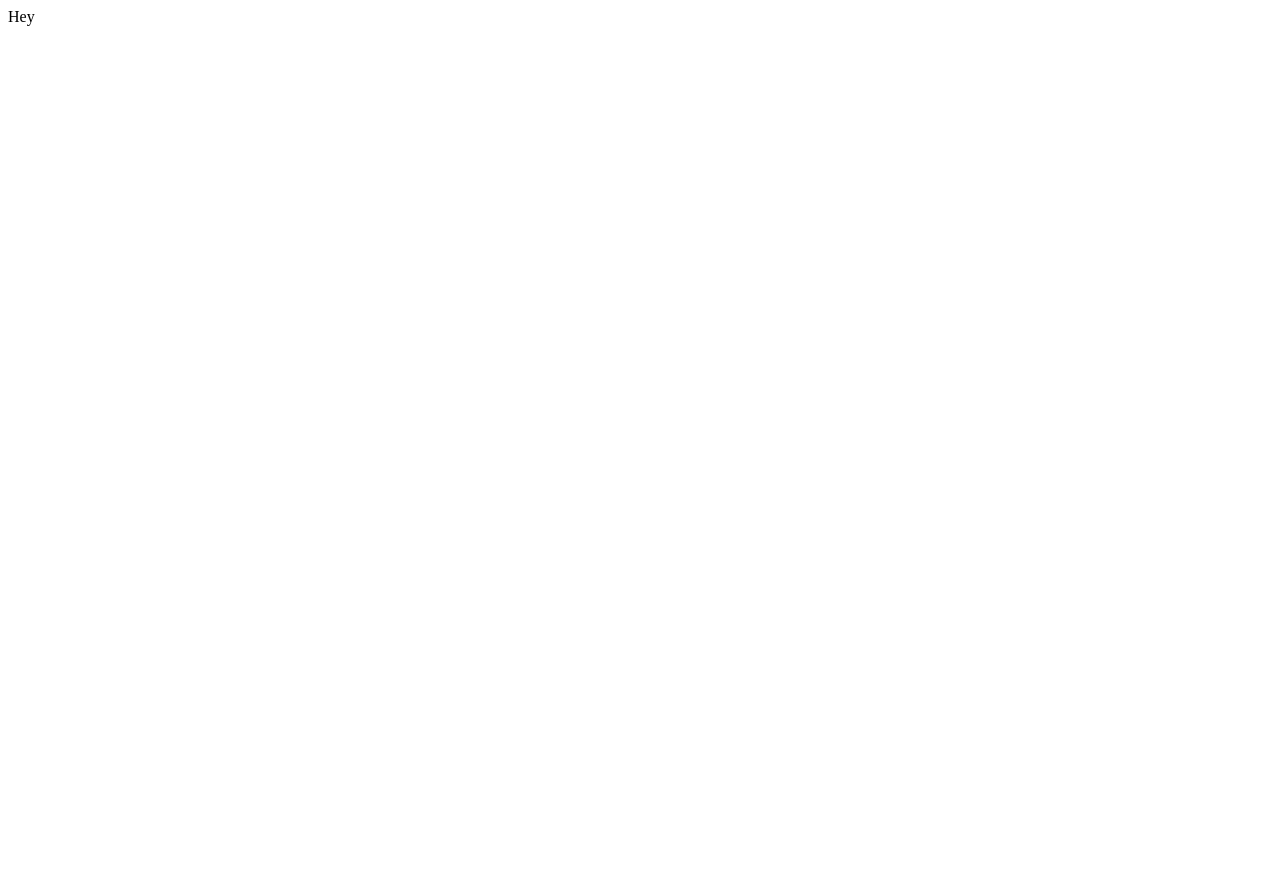
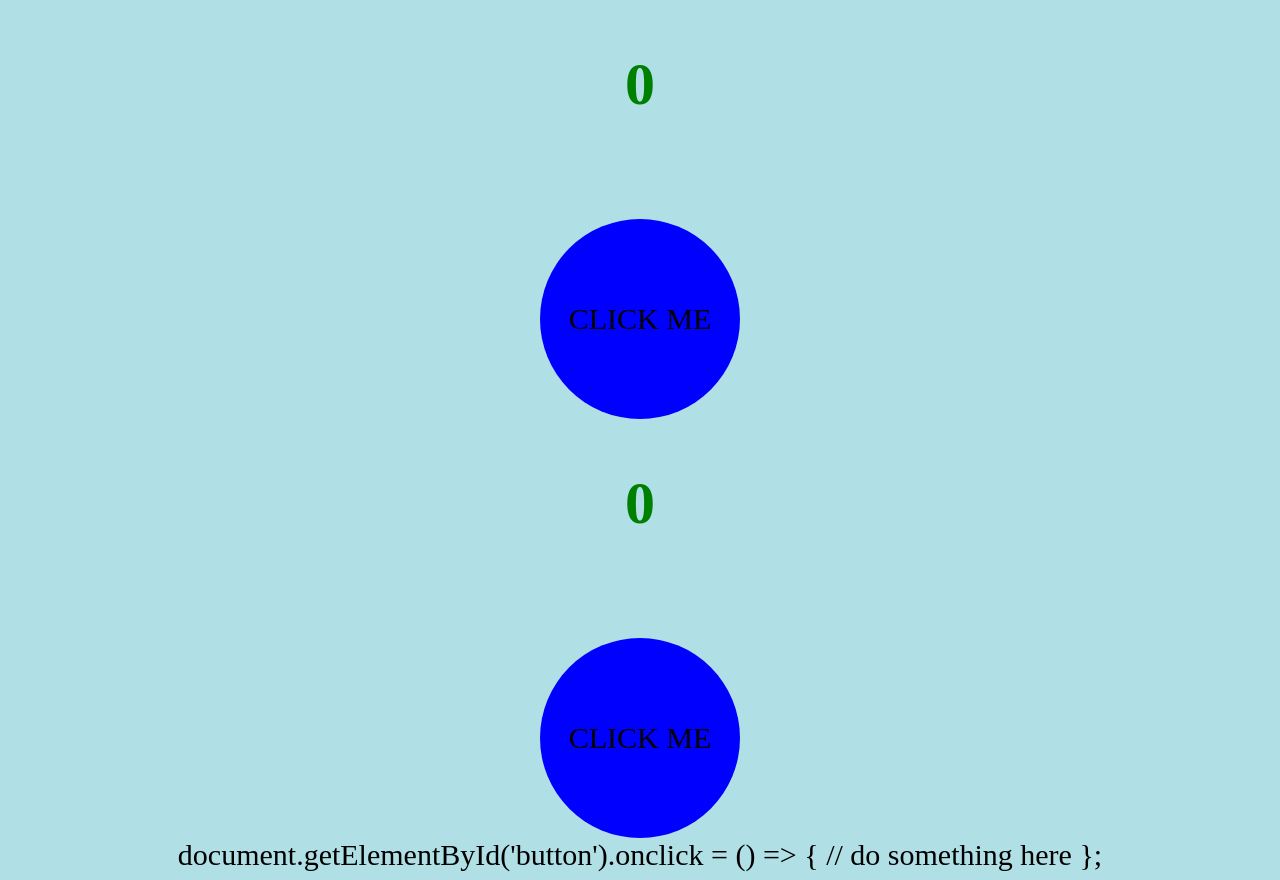
Before and after one commit to ForArtClass/ForArtClass, a plain HTML site: page index.html in a window 1280 px wide. Before the commit the page ends 800 px from the top, so only its background shows below. Drawn offline with Linux system fonts and the light colour scheme.

Commit message:
Update index.html

```diff
--- a/index.html
+++ b/index.html
@@ -1,6 +1,46 @@
-<html>
-<header><title>This is cool</title></header>
-<body>
-Hey
-</body>
-</html>
+<style>
+  body {
+    background-color: powderblue;
+    font-size: 30px;
+    text-align: center;
+  }
+  #button {
+    width: 200px;
+    height: 200px;
+    background-color: blue;
+    border-radius: 100px;
+    margin: 0 auto;
+    line-height: 200px;
+    user-select: none;
+    margin-top: 100px;
+  }
+  #score {
+    margin-top: 50px;
+    font-size: 60px;
+    font-weight: bold;
+    color: green;
+  }
+</style>
+<div id="score">0</div>
+<div id="button">CLICK ME</div>
+<script>
+  let counter = 0;
+
+  document.getElementById('button').onclick = () => {
+    counter = counter + 1;
+    document.getElementById('score').innerText = counter;
+  };
+</script>
+
+<style>
+  body {
+    background-color: powderblue;
+    font-size: 30px;
+  }
+</style>
+<div id="score">0</div>
+<div id="button">CLICK ME</div>
+
+document.getElementById('button').onclick = () => {
+  // do something here
+};
```
